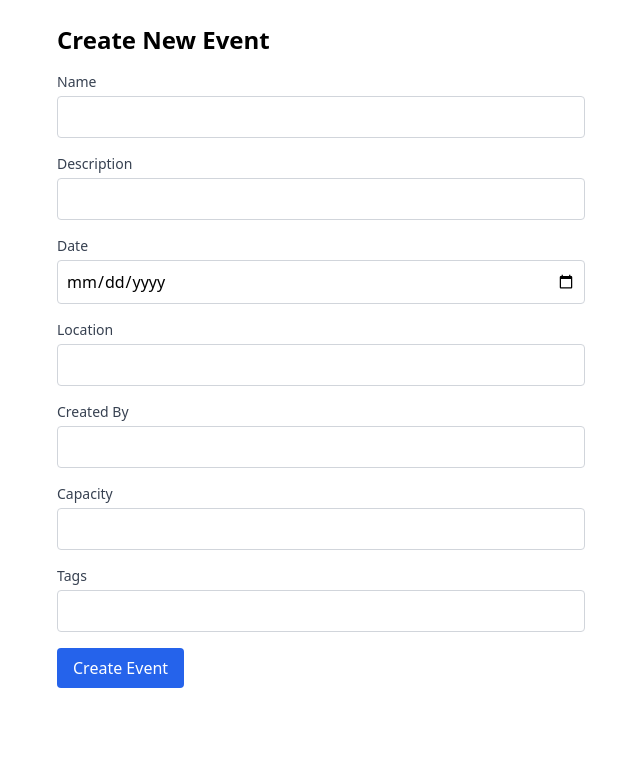
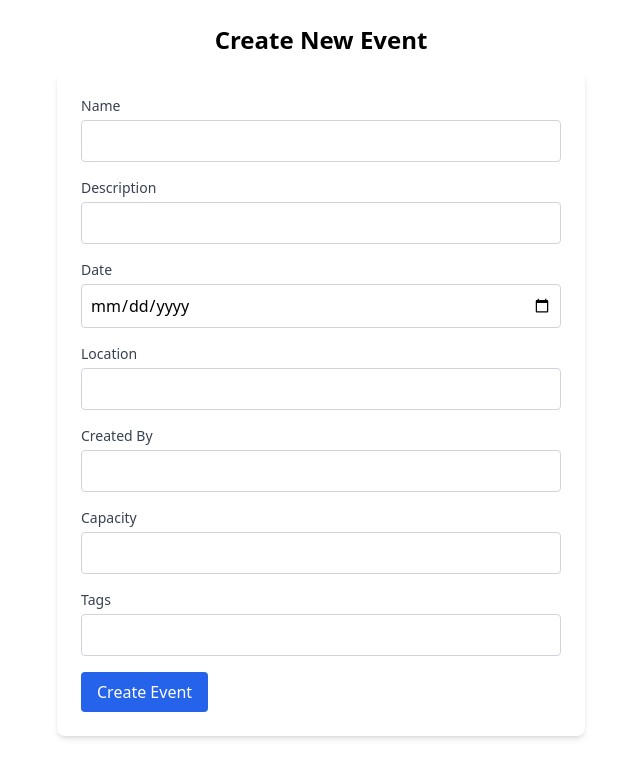
Before and after one commit to Sanduni4822/Event-Management-System, a React (Vite) app in the folder client/: page /event/create in a window 1280 px wide. Shown: the top 778 px of the page, without its empty margins (319-959 px from the left). Built offline with nearby package versions, Linux system fonts and the light colour scheme; no server answers.

Commit message:
Enhanced EventCreate layout with centered heading and styled form container

```diff
--- a/client/src/pages/EventCreate.jsx
+++ b/client/src/pages/EventCreate.jsx
@@ -1,4 +1,3 @@
-
 import React from 'react';
 import { useFormik } from 'formik';
 import * as Yup from 'yup';
@@ -46,8 +45,8 @@ const EventCreate = () => {
 
   return (
     <div className="p-6 max-w-xl mx-auto">
-      <h1 className="text-2xl font-bold mb-4">Create New Event</h1>
-      <form onSubmit={formik.handleSubmit}>
+      <h1 className="text-2xl font-bold mb-4 text-center">Create New Event</h1>
+      <form onSubmit={formik.handleSubmit} className="bg-white p-6 rounded-lg shadow-md">
         {['name', 'description', 'date', 'location', 'created_by', 'capacity', 'tags'].map((field) => (
           <div key={field}>
             <Input
```
